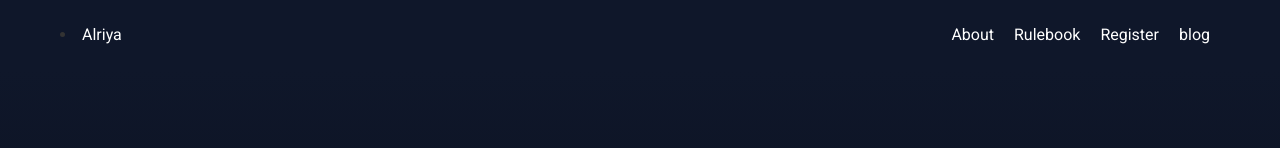
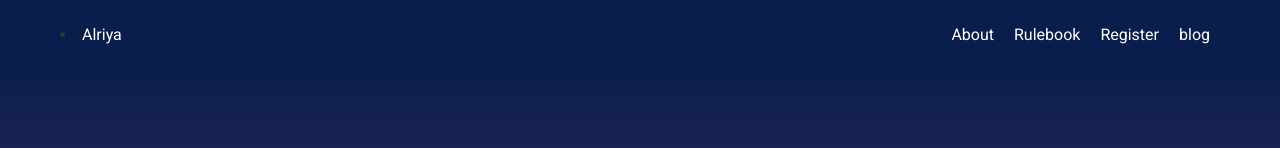
Before and after one commit to alriyadsouza/ALRIYA-TREEZA-DSOUZA, an Astro site: page / in a window 1280 px wide. Shown: the top 148 px of the page. Built offline with nearby package versions, Linux system fonts and the light colour scheme; Astro itself is replaced by a stand-in of ours; grey boxes are pictures that could not be loaded.

Commit message:
update2-on-page1

```diff
--- a/src/layouts/Layout.astro
+++ b/src/layouts/Layout.astro
@@ -5,7 +5,7 @@ export interface Props {
   title?: string;
 }
 
-const { title = 'PORTFOLIO' } = Astro.props as Props;
+const { title = '🍪🍪PORTFOLIO' } = Astro.props as Props;
 ---
 
 <!DOCTYPE html>
--- a/src/styles/global.css
+++ b/src/styles/global.css
@@ -1,6 +1,6 @@
 :root {
-    --color-primary: #0f172a;
-    --color-secondary: #050108;
+    --color-primary: #0a1e4d;
+    --color-secondary: #cc5eb0;
   }
 
   *,
```
Also changed, not shown: src/images/WhatsApp Image 2023-04-21 at 18.32.01.jpg (deleted), src/images/anime-code-wallpaper-thumb.jpg (deleted).
